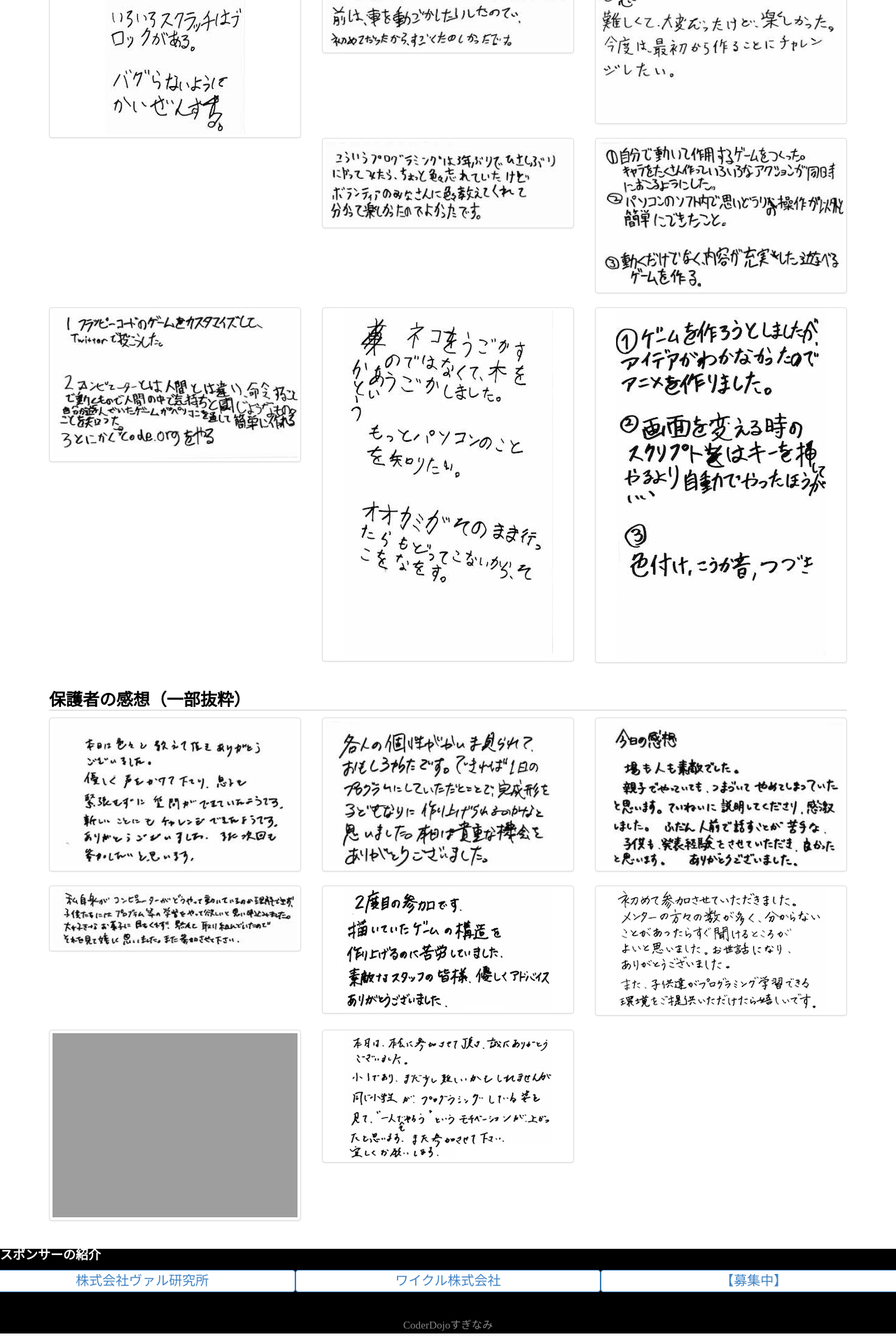
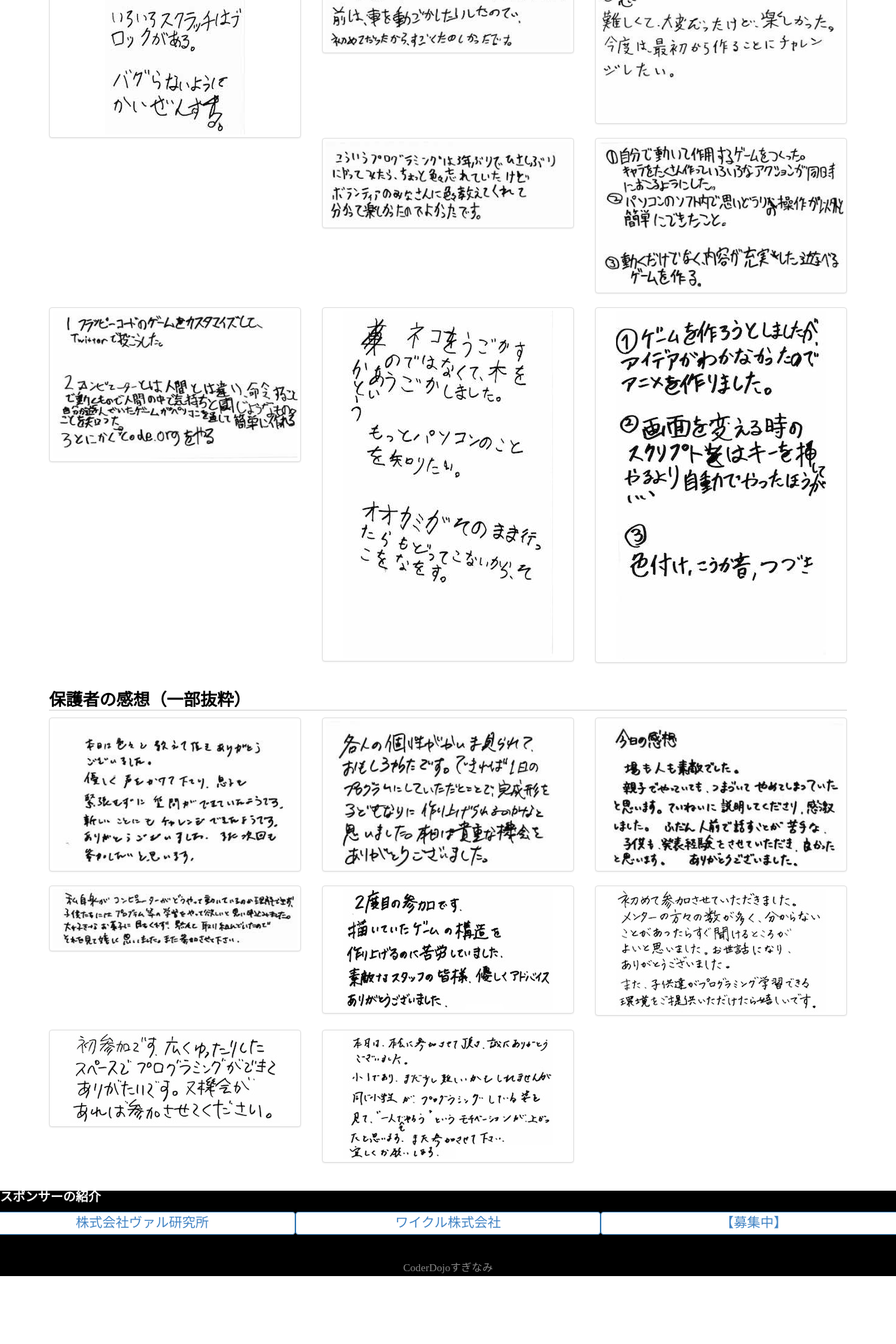
Before and after one commit to coderdojo-suginami/coderdojo-suginami.github.io, a Jekyll site: the page built from ninjas/index.md, in a window 1280 px wide. Shown: the part 1258-3178 px from the top of the page at 70% size. Built offline with Jekyll 4.4.1, drawn with Linux system fonts in a browser that asks for light colours; after the commit the page ends 3096 px from its top, so only the background shows below that.

Commit message:
Fix typo

```diff
--- a/ninjas/index.md
+++ b/ninjas/index.md
@@ -77,7 +77,7 @@ order: 2
 
 <div class="col-md-4"><a href="#" class="thumbnail"><img src="https://coderdojo-suginami.github.io/images/testimonial/parents/parents06.jpg"></a></div>
 
-<div class="col-md-4"><a href="#" class="thumbnail"><img src="https://coderdojo-suginami.github.io/images/testimonial/parents/parents07.jgp"></a></div>
+<div class="col-md-4"><a href="#" class="thumbnail"><img src="https://coderdojo-suginami.github.io/images/testimonial/parents/parents07.jpg"></a></div>
 
 <div class="col-md-4"><a href="#" class="thumbnail"><img src="https://coderdojo-suginami.github.io/images/testimonial/parents/parents08.jpg"></a></div>
 
```
